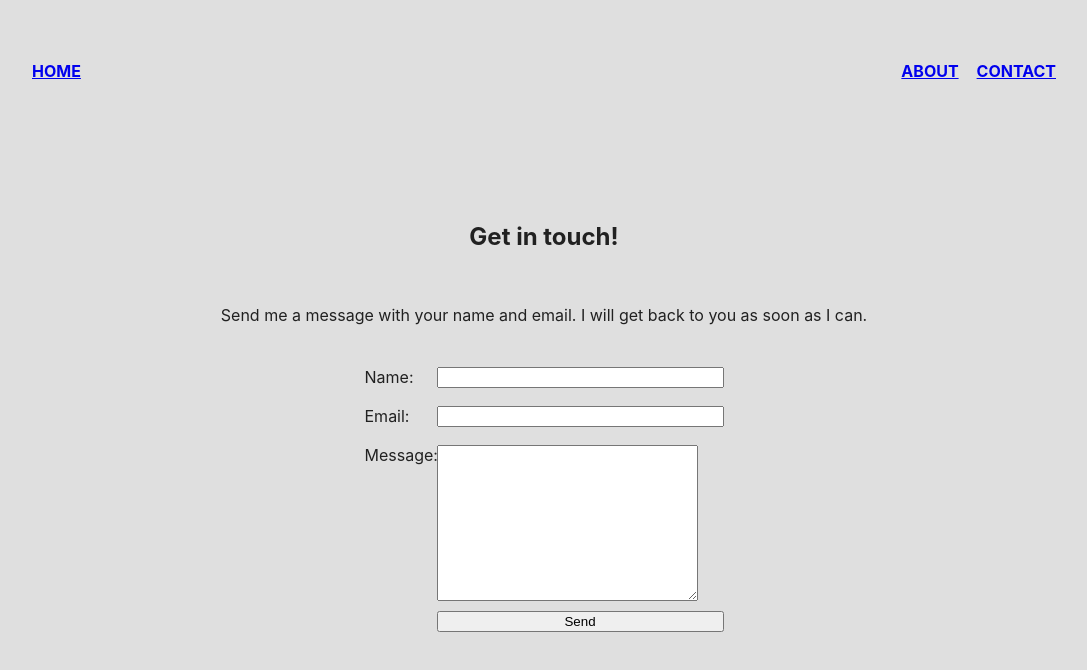
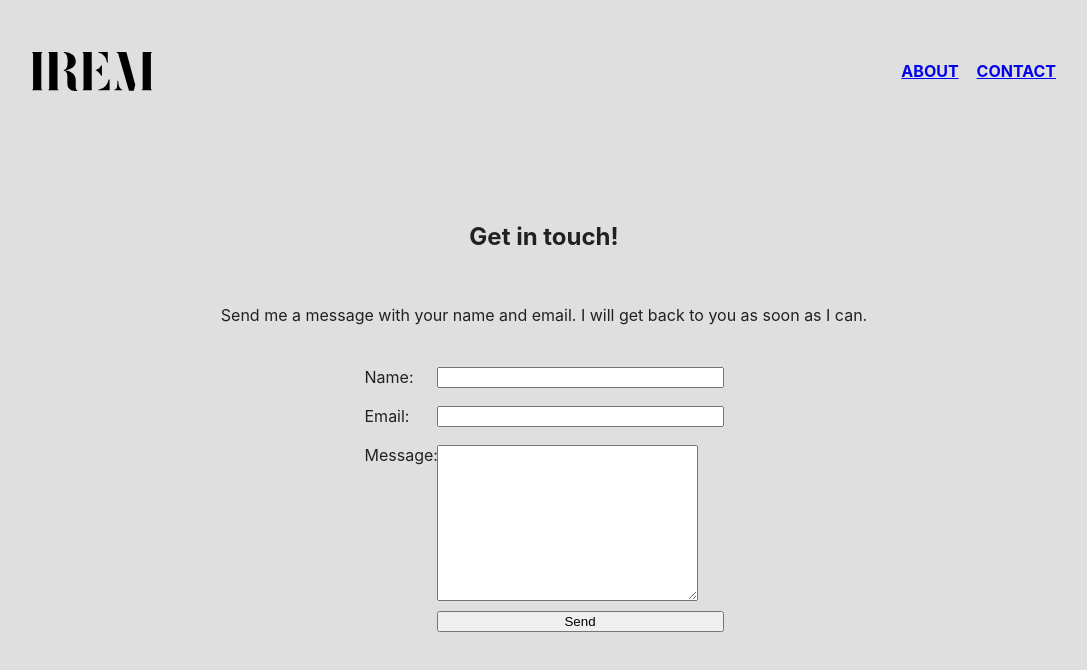
Before and after one commit to iremharnak/react-port, a React (Create React App) app: page /contact in a window 1280 px wide. Shown: the top 670 px of the page, without its empty margins (96-1183 px from the left). Built offline with nearby package versions, Linux system fonts and the light colour scheme.

Commit message:
minor edit

```diff
--- a/src/components/ContactForm/ContactForm.jsx
+++ b/src/components/ContactForm/ContactForm.jsx
@@ -28,6 +28,7 @@ class ContactForm extends React.Component {
         .then(response => response.json()) // <-- decode server response
         .then(serverData => {console.log("Success:", serverData)}) // <-- log serverData if success
         .catch(error => {console.error("Error:", error)}) // <-- log if error
+        this.setState({name: '', email: '', message: '',})
     } catch (err){
       console.error("Error, err")
     }
--- a/src/components/Navbar/Navbar.css
+++ b/src/components/Navbar/Navbar.css
@@ -13,5 +13,8 @@
   padding-top: 40px
 }
 .logo-container {
-  width: 10%;
+  width: 50%;
 }
+.logo-container img {
+  width: 80%;
+}
--- a/src/components/Navbar/Navbar.jsx
+++ b/src/components/Navbar/Navbar.jsx
@@ -5,7 +5,9 @@ export default function Navbar(props) {
   return (
     <section className='nav-container'>
       <Link to='/home'>
-        <h4>HOME</h4>
+      <div className='logo-container'>
+          <img src="./irem-logo-black-2020.svg" alt="" />
+        </div>
       </Link>
 
       <div className='nav-right-container'>
```
